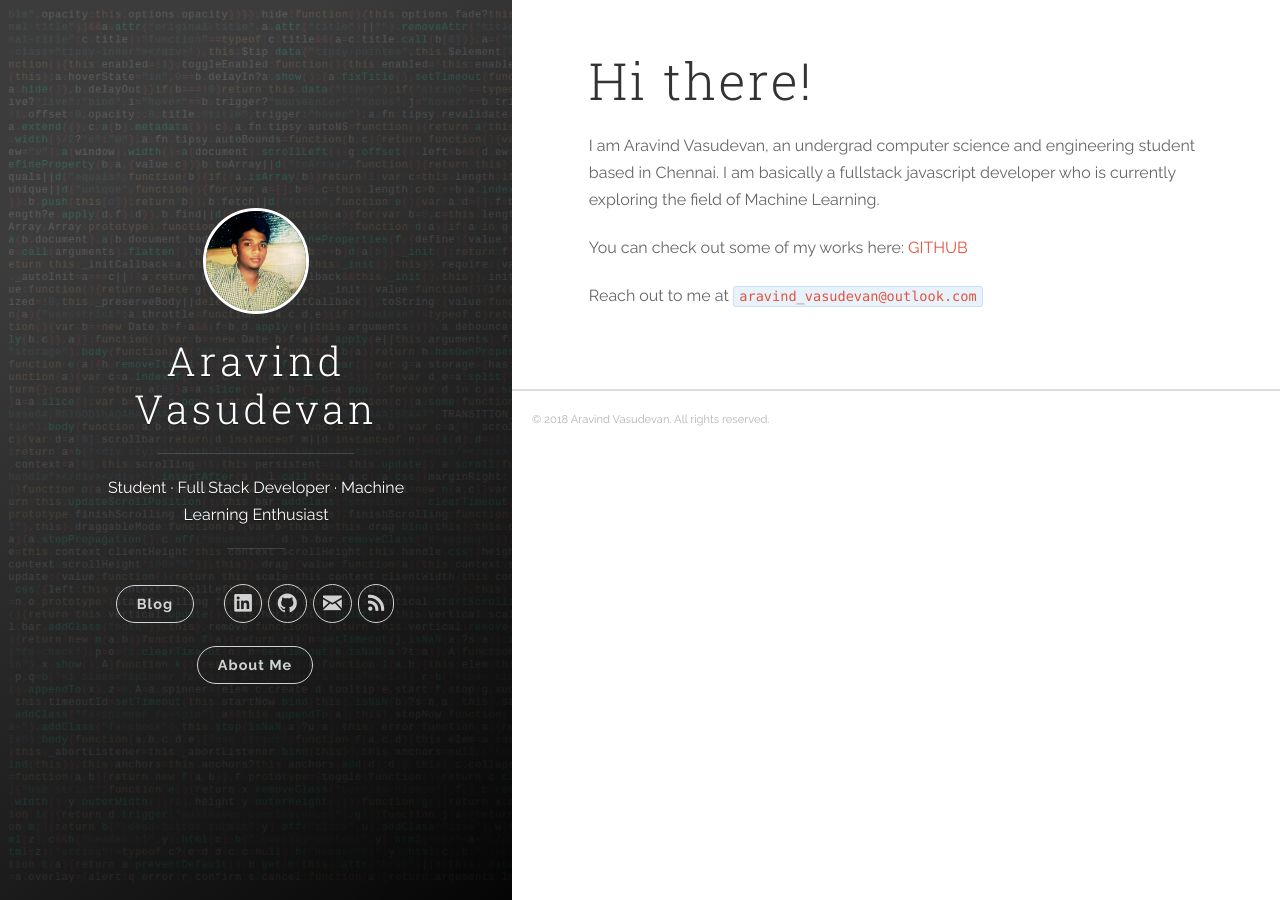
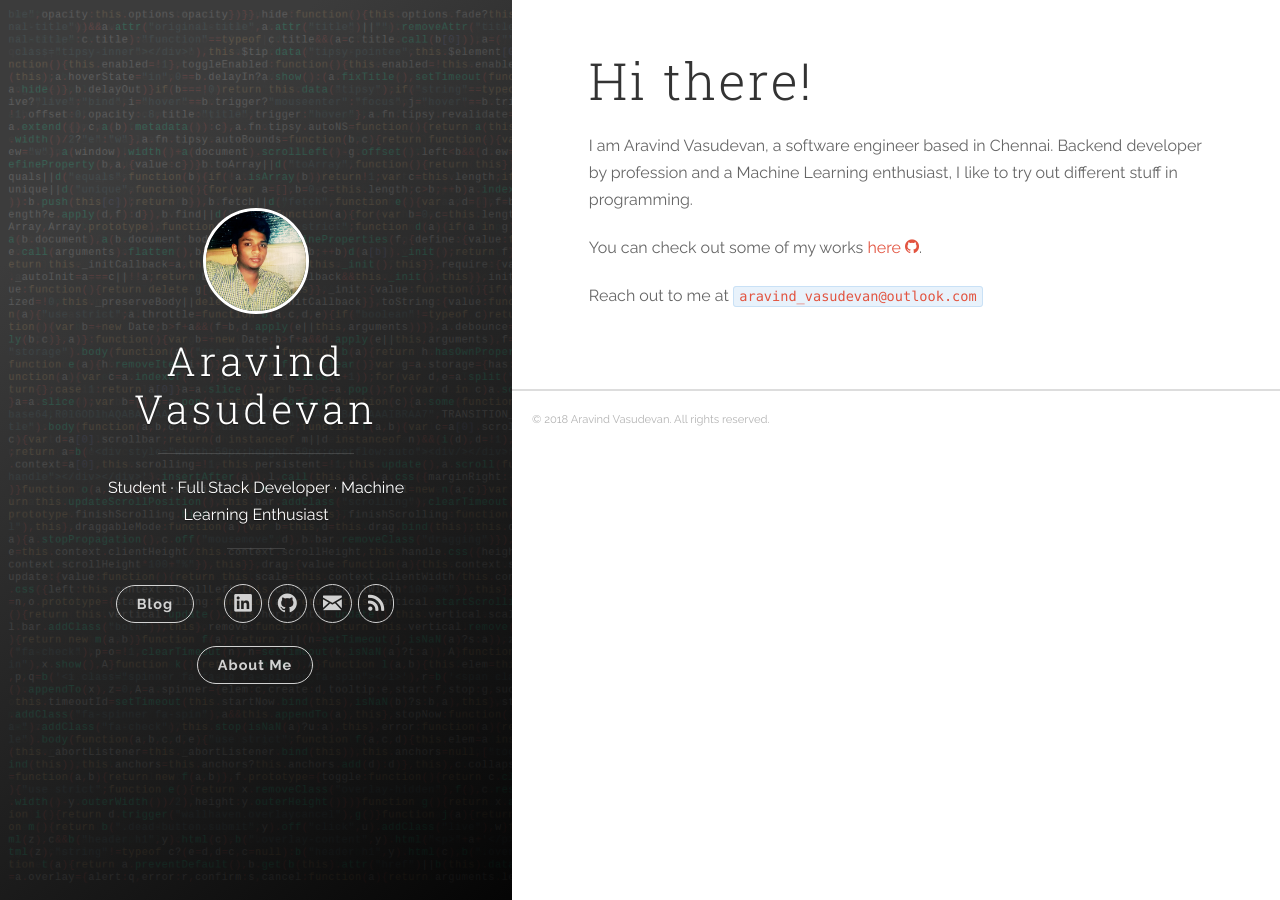
Before and after one commit to AravindVasudev/AravindVasudev.github.io, a Jekyll site: the page built from about.md, in a window 1280 px wide. Built offline with Jekyll 4.4.1, drawn with Linux system fonts in a browser that asks for light colours; our own code applies the rules of GitHub Pages for plain Markdown files.

Commit message:
Updated about me and readme

```diff
--- a/_config.yml
+++ b/_config.yml
@@ -9,7 +9,7 @@ disqus_shortname: 'aravind-vasudev-blog'
 author:
   name: 'Aravind Vasudevan'
   email: aravind_vasudevan@outlook.com
-  # twitter_username: joshgerdes
+  # twitter_username: TheRealAravind
   # facebook_username: joshgerdes
   github_username: AravindVasudev
   linkedin_username: aravindvasudev
--- a/about.md
+++ b/about.md
@@ -4,11 +4,11 @@ layout: default
 
 # Hi there!
 
-I am Aravind Vasudevan, an undergrad computer science and engineering student
-based in Chennai. I am basically a fullstack javascript developer who is
-currently exploring the field of Machine Learning.
+I am Aravind Vasudevan, a software engineer based in Chennai. Backend developer
+by profession and a Machine Learning enthusiast, I like to try out different
+stuff in programming.
 
-You can check out some of my works here: [GITHUB](https://github.com/AravindVasudev)
+You can check out some of my works [here <i class="icon icon-social-github"></i>](https://github.com/AravindVasudev).
 
 Reach out to me at <a href="mailto:aravind_vasudevan@outlook.com">`aravind_vasudevan@outlook.com`</a>
 
```
Also changed, not shown: README.md.
